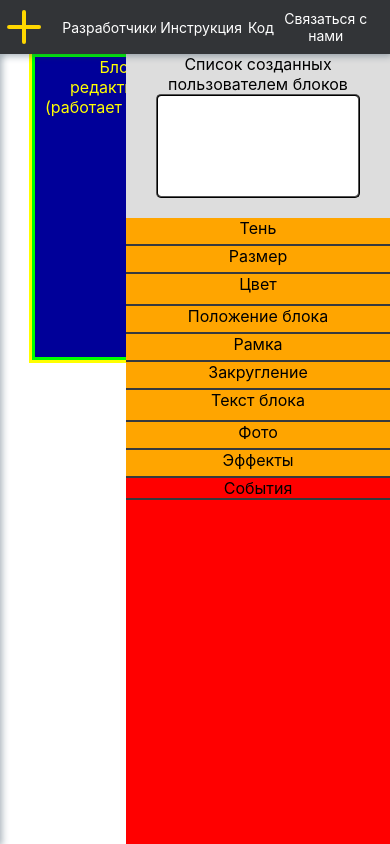
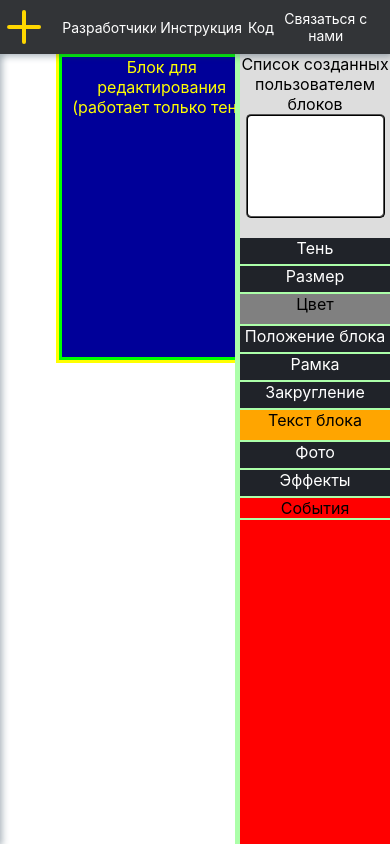
Before and after one commit to Calisthetic/SiteConstrictor, a React (Create React App) app: page / in a window 390 px wide. Built offline with nearby package versions, Linux system fonts and the light colour scheme.

Commit message:
Update 9 files

```diff
--- a/src/App.css
+++ b/src/App.css
@@ -8,6 +8,24 @@
   height: auto;
   width: auto;
   display: grid;
-  grid-template-columns: auto 264px;
   margin-top: 54px;
 }
+.Zabor {
+  background-color: #acffa9;
+  height: 100%;
+}
+@media (max-width: 5000px) {
+  .Main_Container {
+    grid-template-columns: auto 5px 264px;
+  }
+}
+@media (max-width: 700px) {
+  .Main_Container {
+    grid-template-columns: auto 5px 200px;
+  }
+}
+@media (max-width: 400px) {
+  .Main_Container {
+    grid-template-columns: auto 5px 150px;
+  }
+}
--- a/src/App.js
+++ b/src/App.js
@@ -17,6 +17,7 @@ function App() {
         <AddBlock />
         <div className="Main_Container">
           <WorkPlace />
+          <div className="Zabor"></div>
           <EditBlock />
         </div>
       </div>
--- a/src/components/AddBlock/AddBlock.module.css
+++ b/src/components/AddBlock/AddBlock.module.css
@@ -1,7 +1,9 @@
 .background {
   height: calc(100% - 54px);
   width: 264px;
-  background-color: blueviolet;
+  /* background: linear-gradient(to right, #000, #fff); */
+  background-color: #696969;
+  background-size: 200%;
   position: absolute;
   left: -264px;
   box-shadow: 0px 0px 7px 2px rgba(34, 60, 80, 0.4);
@@ -12,6 +14,8 @@
   z-index: 99;
 }
 .add_element {
+  color: white;
+  text-shadow: 1px -1px 3px rgba(255, 0, 0, 0.5);
   width: 264px;
   padding: 5px 0px;
   cursor: pointer;
--- a/src/components/EditBlock/EditBlock.module.css
+++ b/src/components/EditBlock/EditBlock.module.css
@@ -2,10 +2,20 @@
 
 .background {
   background-color: red;
-  width: 264px;
   min-height: calc(100vh - 54px);
   height: 50vh;
   overflow-y: scroll;
+}
+.background::-webkit-scrollbar {
+  background-color: #acffa9;
+  width: 10px;
+}
+.background::-webkit-scrollbar-button {
+  background-color: #acffa9;
+}
+.background::-webkit-scrollbar-thumb {
+  background-color: black;
+  border-radius: 50%;
 }
 
 /* Список блоков */
@@ -21,7 +31,7 @@
 }
 .list {
   height: 100px;
-  width: 200px;
+  width: 90%;
   border-radius: 5px;
   border: 2px ridge black;
   background-color: white;
@@ -32,7 +42,8 @@
 .barrier {
   width: 100%;
   height: 2px;
-  background-color: #36393e;
+  background-color: #acffa9;
+  /* background-color: #36393e; */
 }
 
 /* //////// */
@@ -40,7 +51,9 @@
 .edit_prew {
   height: auto;
   width: 100%;
-  background-color: orange;
+  background-color: #202329;
+  color: white;
+  /* background-color: #acffa9; */
   overflow: hidden;
   transition: ease 1.5s;
 }
@@ -56,6 +69,7 @@
   display: flex;
   flex-direction: row;
   justify-content: center;
+  flex-wrap: wrap;
 }
 .container2 {
   display: flex;
@@ -63,12 +77,12 @@
   align-items: center;
 }
 .range {
-  width: 150px;
+  width: 70%;
 }
 .text {
   font-size: 12px;
   text-align: center;
-  width: 30px;
+  width: 27px;
 }
 .detector {
   height: 0px;
@@ -85,9 +99,11 @@
   height: 24px;
   width: 24px;
 }
-.NorthWest, .NorthEast {
+.NorthWest,
+.NorthEast {
   padding-bottom: 5px;
 }
-.SouthWest, .SouthEast {
+.SouthWest,
+.SouthEast {
   padding-top: 5px;
 }
--- a/src/components/EditBlock/EditPanels/EditColor/EditColor.module.css
+++ b/src/components/EditBlock/EditPanels/EditColor/EditColor.module.css
@@ -1,7 +1,7 @@
 .edit_prew {
   height: auto;
   width: 100%;
-  background-color: orange;
+  background-color: grey;
   overflow: hidden;
   transition: ease 1.5s;
 }
@@ -19,7 +19,7 @@
   justify-content: center;
 }
 .range {
-  width: 150px;
+  width: 70%;
 }
 .text {
   font-size: 12px;
--- a/src/components/EditBlock/EditPanels/EditRadius.js
+++ b/src/components/EditBlock/EditPanels/EditRadius.js
@@ -2,10 +2,10 @@ import React, { useRef } from "react";
 import s from "../EditBlock.module.css";
 import { OpenEditors } from "../EditBlock.js";
 import { SelectedElem } from "../EditBlock.js";
-import ImgNorthWest from "../../../icons/EditRadius/north_west.png"
-import ImgNorthEast from "../../../icons/EditRadius/north_east.png"
-import ImgSouthWest from "../../../icons/EditRadius/south_west.png"
-import ImgSouthEast from "../../../icons/EditRadius/south_east.png"
+import ImgNorthWest from "../../../icons/EditRadius/north_west.png";
+import ImgNorthEast from "../../../icons/EditRadius/north_east.png";
+import ImgSouthWest from "../../../icons/EditRadius/south_west.png";
+import ImgSouthEast from "../../../icons/EditRadius/south_east.png";
 // import {ReactComponent as IconSouthWest} from "../../../icons/south_west.svg"
 
 const EditRadius = () => {
@@ -31,8 +31,7 @@ const EditRadius = () => {
     }
   }
 
-  function EditBorderRadius() {
-  }
+  function EditBorderRadius() {}
   function EditRadiusInputRange(event) {
     if (editRadiusCheckRef.current.checked) {
       editRadiusTextRef1.current.value = event.target.value;
@@ -75,8 +74,9 @@ const EditRadius = () => {
       </div>
       <div id="EditRadiusDetect" className={s.detector}>
         <div className={s.container}>
+          <div className={s.container}>
             <div className={s.container2}>
-            <img src={ImgNorthWest} className={s.NorthWest} alt="nw"/>
+              <img src={ImgNorthWest} className={s.NorthWest} alt="nw" />
               <input
                 type="range"
                 min="0"
@@ -96,7 +96,7 @@ const EditRadius = () => {
               ></input>
             </div>
             <div className={s.container2}>
-            <img src={ImgNorthEast} className={s.NorthEast} alt="ne"/>
+              <img src={ImgNorthEast} className={s.NorthEast} alt="ne" />
               <input
                 type="range"
                 min="0"
@@ -115,8 +115,10 @@ const EditRadius = () => {
                 onInput={EditRadiusInputText}
               ></input>
             </div>
+          </div>
+          <div className={s.container}>
             <div className={s.container2}>
-            <img src={ImgSouthWest} className={s.SouthWest} alt="sw"/>
+              <img src={ImgSouthWest} className={s.SouthWest} alt="sw" />
               <input
                 type="range"
                 min="0"
@@ -136,7 +138,7 @@ const EditRadius = () => {
               ></input>
             </div>
             <div className={s.container2}>
-            <img src={ImgSouthEast} className={s.SouthEast} alt="se"/>
+              <img src={ImgSouthEast} className={s.SouthEast} alt="se" />
               <input
                 type="range"
                 min="0"
@@ -156,8 +158,13 @@ const EditRadius = () => {
               ></input>
             </div>
           </div>
+        </div>
         <div className={s.container}>
-          <input ref={editRadiusCheckRef} type="checkbox" defaultChecked></input>
+          <input
+            ref={editRadiusCheckRef}
+            type="checkbox"
+            defaultChecked
+          ></input>
           <div>Объединить</div>
         </div>
       </div>
--- a/src/components/EditBlock/EditPanels/EditSize.js
+++ b/src/components/EditBlock/EditPanels/EditSize.js
@@ -1,4 +1,4 @@
-import React, {useRef} from "react";
+import React, { useRef } from "react";
 import s from "../EditBlock.module.css";
 import { OpenEditors } from "../EditBlock.js";
 
@@ -54,7 +54,7 @@ const EditSize = () => {
           ></input>
           <input
             type="text"
-            maxLength="3"
+            maxLength="4"
             defaultValue="100"
             ref={editSizeTextRef1}
             className={s.text}
@@ -74,7 +74,7 @@ const EditSize = () => {
           ></input>
           <input
             type="text"
-            maxLength="3"
+            maxLength="4"
             defaultValue="100"
             ref={editSizeTextRef2}
             className={s.text}
--- a/src/components/EditBlock/EditPanels/EditText/EditText.module.css
+++ b/src/components/EditBlock/EditPanels/EditText/EditText.module.css
@@ -19,7 +19,7 @@
   justify-content: center;
 }
 .range {
-  width: 150px;
+  width: 70%;
 }
 .text {
   font-size: 12px;
--- a/src/components/Header/Header.module.css
+++ b/src/components/Header/Header.module.css
@@ -25,7 +25,8 @@
   cursor: pointer;
   border-radius: 30px;
 }
-.p1, .p2 {
+.p1,
+.p2 {
   position: absolute;
   background-color: gold;
   transition: 0.5s;
@@ -47,7 +48,6 @@
 }
 
 .dropdown {
-  font-size: 20px;
   border: none;
   outline: none;
   color: white;
@@ -74,7 +74,6 @@
 .dropdowncontent a {
   float: none;
   color: black;
-  padding: 12px 16px;
   text-decoration: none;
   display: block;
   text-align: left;
@@ -132,13 +131,13 @@
 
 /* ! Адаптивность по ширине */
 
-@media (max-width:5000px) {
+@media (max-width: 5000px) {
   .btn {
     font-size: 21px;
     padding: 10px 10px;
   }
   .container {
-    gap:20px
+    gap: 20px;
   }
   .add_block {
     left: 10px;
@@ -146,32 +145,44 @@
     height: 40px;
     width: 40px;
   }
+  .dropdown {
+    font-size: 20px;
+  }
+  .dropdowncontent a {
+    padding: 10px 16px;
+  }
 }
-@media (max-width:1024px) {
+@media (max-width: 1024px) {
   .btn {
     font-size: 20px;
     padding: 10px 10px;
   }
   .container {
-    gap:10px
+    gap: 10px;
+  }
+  .dropdown {
+    font-size: 19px;
   }
 }
-@media (max-width:700px) {
+@media (max-width: 700px) {
   .btn {
     font-size: 19px;
     padding: 9px 9px;
   }
   .container {
-    gap:5px
+    gap: 5px;
+  }
+  .dropdown {
+    font-size: 18px;
   }
 }
-@media (max-width:600px) {
+@media (max-width: 600px) {
   .btn {
     font-size: 18px;
     padding: 7px 7px;
   }
   .container {
-    gap:2px
+    gap: 2px;
   }
   .add_block {
     left: 10px;
@@ -179,8 +190,11 @@
     height: 38px;
     width: 38px;
   }
+  .dropdown {
+    font-size: 1887px;
+  }
 }
-@media (max-width:550px) {
+@media (max-width: 550px) {
   .btn {
     font-size: 18px;
     padding: 6px 6px;
@@ -191,8 +205,11 @@
     height: 36px;
     width: 36px;
   }
+  .dropdown {
+    font-size: 18px;
+  }
 }
-@media (max-width:500px) {
+@media (max-width: 500px) {
   .btn {
     font-size: 17px;
     padding: 2px 2px;
@@ -203,8 +220,11 @@
     height: 34px;
     width: 34px;
   }
+  .dropdown {
+    font-size: 17px;
+  }
 }
-@media (max-width:450px) {
+@media (max-width: 450px) {
   .btn {
     font-size: 15px;
     padding: 2px 2px;
@@ -212,17 +232,23 @@
   .add_block {
     left: 7px;
   }
+  .dropdown {
+    font-size: 15px;
+  }
 }
-@media (max-width:400px) {
+@media (max-width: 400px) {
   .btn {
     font-size: 14px;
     padding: 2px 2px;
     max-width: 92px;
   }
 }
-@media (max-width:350px) {
+@media (max-width: 350px) {
   .btn {
     font-size: 12px;
     padding: 1px 1px;
   }
+  .dropdown {
+    font-size: 12px;
+  }
 }
```
Lines whose indentation alone changed are shown as unchanged.
